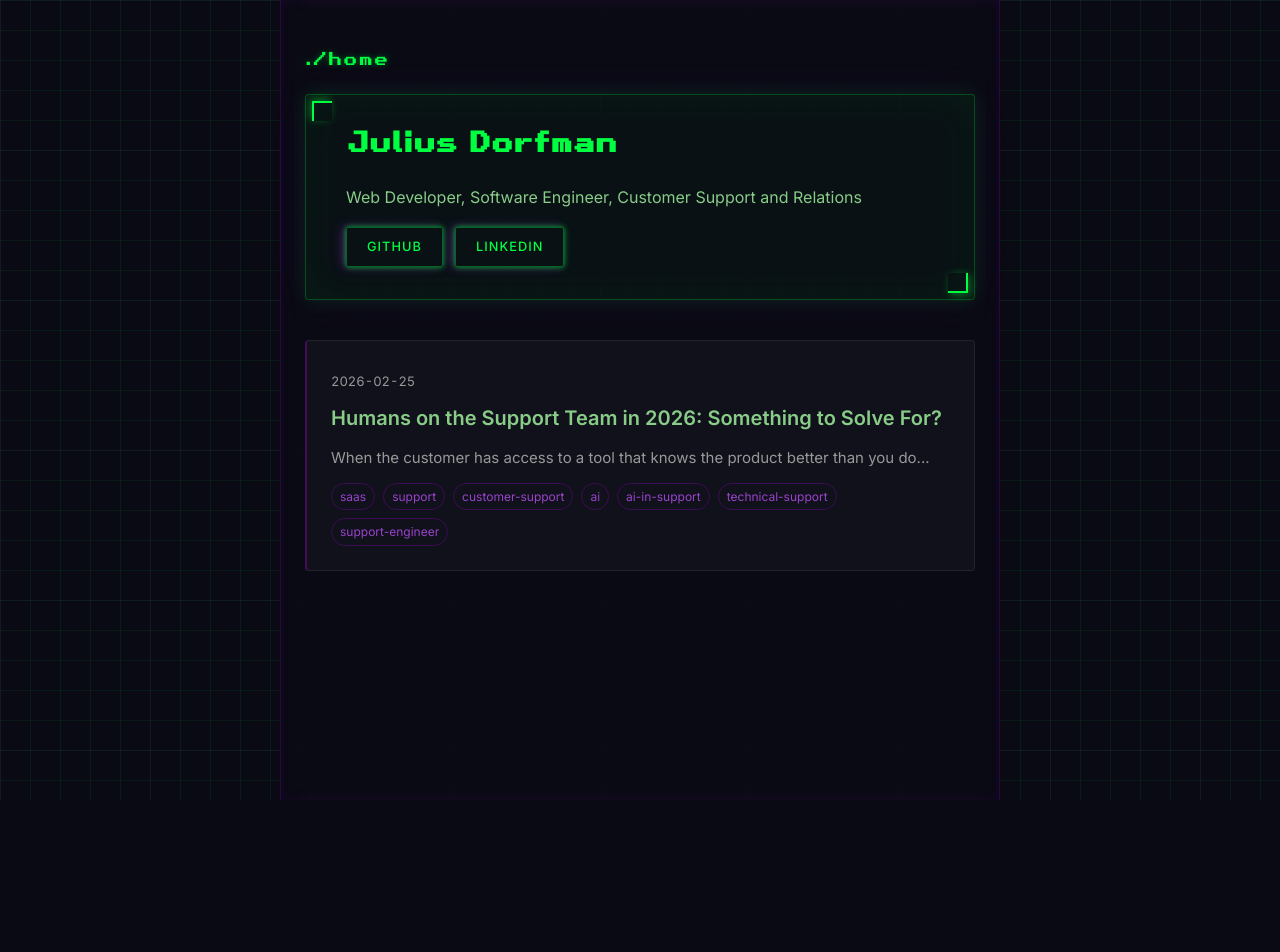
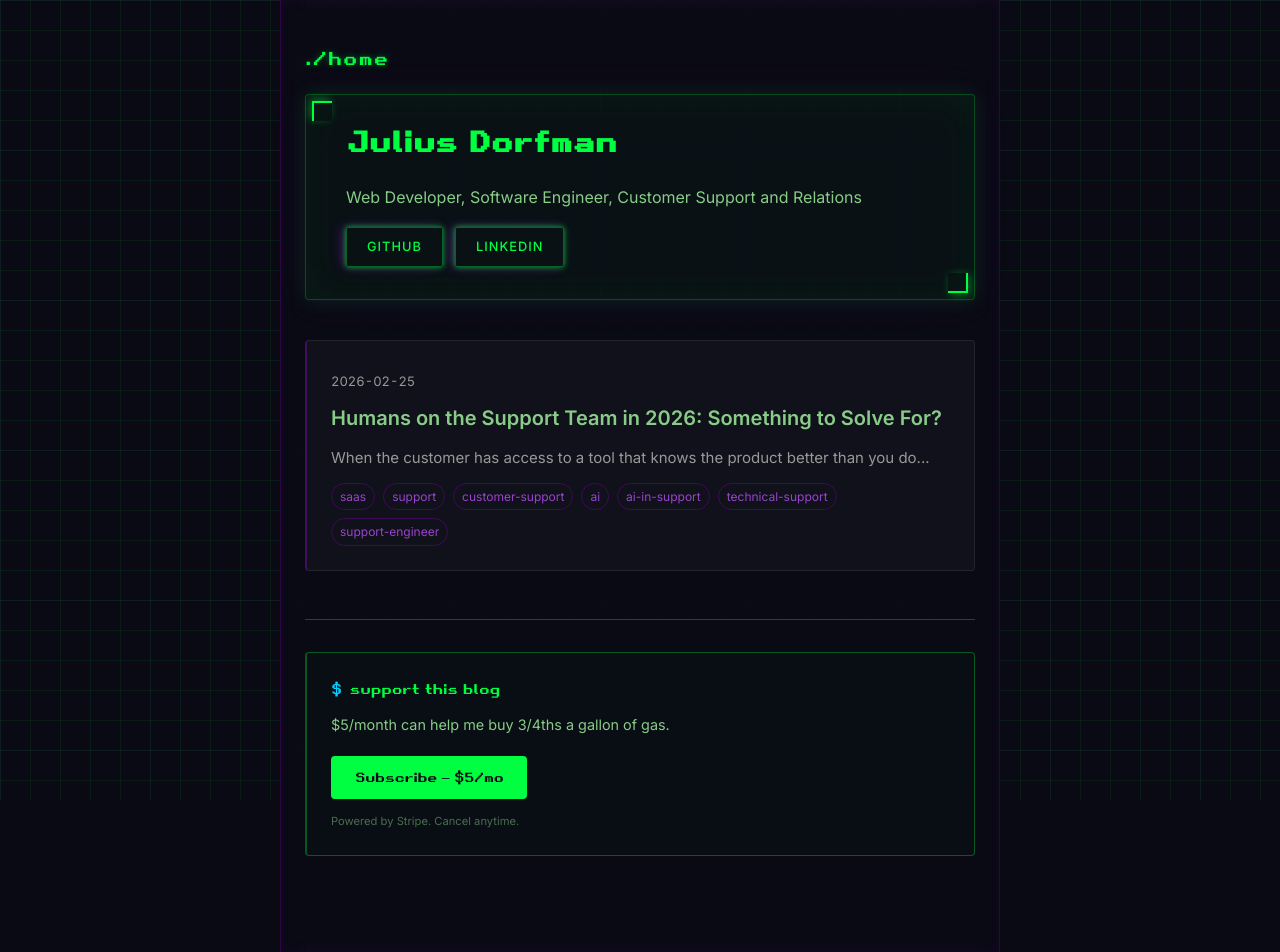
Before and after one commit to JuliusDorfman/JGDwebsite, a Next.js app: page / in a window 1280 px wide. Before the commit the page ends 800 px from the top, so only its background shows below. Built offline with nearby package versions, Linux system fonts and the light colour scheme.

Commit message:
Stripe integration

```diff
--- /dev/null
+++ b/app/api/create-checkout-session/route.ts
@@ -0,0 +1,36 @@
+import { NextResponse } from "next/server";
+import Stripe from "stripe";
+
+const stripe = new Stripe(process.env.STRIPE_SECRET_KEY!);
+
+export async function POST() {
+  try {
+    const session = await stripe.checkout.sessions.create({
+      billing_address_collection: "auto",
+      line_items: [
+        {
+          price_data: {
+            currency: "usd",
+            product_data: {
+              name: "Blog Subscription",
+              description: "Monthly subscription to juliusdorfman.com",
+            },
+            unit_amount: 500, // $5.00 in cents
+            recurring: {
+              interval: "month",
+            },
+          },
+          quantity: 1,
+        },
+      ],
+      mode: "subscription",
+      success_url: `${process.env.NEXT_PUBLIC_SITE_URL || "http://localhost:3000"}/?success=true&session_id={CHECKOUT_SESSION_ID}`,
+      cancel_url: `${process.env.NEXT_PUBLIC_SITE_URL || "http://localhost:3000"}/?canceled=true`,
+    });
+
+    return NextResponse.json({ url: session.url });
+  } catch (err) {
+    const message = err instanceof Error ? err.message : "Unknown error";
+    return NextResponse.json({ error: message }, { status: 500 });
+  }
+}
--- /dev/null
+++ b/app/components/SubscribeButton.tsx
@@ -0,0 +1,51 @@
+"use client";
+
+import { useState } from "react";
+
+export default function SubscribeButton() {
+  const [loading, setLoading] = useState(false);
+
+  async function handleSubscribe() {
+    setLoading(true);
+    try {
+      const res = await fetch("/api/create-checkout-session", {
+        method: "POST",
+      });
+      const data = await res.json();
+
+      if (data.url) {
+        window.location.href = data.url;
+      } else {
+        console.error("Checkout error:", data.error);
+        setLoading(false);
+      }
+    } catch (err) {
+      console.error("Failed to create checkout session:", err);
+      setLoading(false);
+    }
+  }
+
+  return (
+    <section className="subscribe-section">
+      <div className="subscribe-container">
+        <div className="subscribe-header">
+          <span className="subscribe-prompt">$</span>
+          <span className="subscribe-title">support this blog</span>
+        </div>
+        <p className="subscribe-description">
+          $5/month can help me buy 3/4ths a gallon of gas.
+        </p>
+        <button
+          className="subscribe-button"
+          onClick={handleSubscribe}
+          disabled={loading}
+        >
+          {loading ? "Redirecting..." : "Subscribe — $5/mo"}
+        </button>
+        <p className="subscribe-note">
+          Powered by Stripe. Cancel anytime.
+        </p>
+      </div>
+    </section>
+  );
+}
--- a/app/globals.css
+++ b/app/globals.css
@@ -1367,3 +1367,66 @@ body.neon-disabled .hud-bg::after {
 body.neon-disabled .hud-bg {
   opacity: 0.3;
 }
+
+/* Subscribe section */
+.subscribe-section {
+  margin-top: 3rem;
+  padding-top: 2rem;
+  border-top: 1px solid var(--neon-green-border);
+}
+
+.subscribe-container {
+  padding: 1.5rem;
+  border: 1px solid var(--neon-green-border);
+  border-left: 2px solid rgba(0, 255, 65, 0.3);
+  border-radius: 4px;
+  background: rgba(0, 255, 65, 0.02);
+}
+
+.subscribe-header {
+  font-family: "Retro Gaming", monospace;
+  font-size: 0.85rem;
+  color: var(--neon-green);
+  margin-bottom: 0.75rem;
+}
+
+.subscribe-prompt {
+  color: var(--cyan);
+  margin-right: 0.5rem;
+}
+
+.subscribe-title {
+  color: var(--neon-green);
+}
+
+.subscribe-description {
+  font-size: 0.9rem;
+  color: var(--foreground-dim);
+  line-height: 1.6;
+  margin: 0 0 1.25rem 0;
+}
+
+.subscribe-button {
+  display: inline-block;
+  padding: 0.6rem 1.5rem;
+  font-family: "Retro Gaming", monospace;
+  font-size: 0.8rem;
+  color: var(--background);
+  background: var(--neon-green);
+  border: none;
+  border-radius: 4px;
+  cursor: pointer;
+  transition: box-shadow 0.2s, transform 0.2s;
+}
+
+.subscribe-button:hover {
+  box-shadow: var(--neon-glow);
+  transform: translateY(-1px);
+}
+
+.subscribe-note {
+  font-size: 0.7rem;
+  color: var(--foreground-dim);
+  opacity: 0.5;
+  margin: 0.75rem 0 0 0;
+}
--- a/app/page.tsx
+++ b/app/page.tsx
@@ -1,5 +1,6 @@
 import { Metadata } from "next";
 import { getAllPosts } from "@/lib/blog";
+import SubscribeButton from "./components/SubscribeButton";
 
 export const metadata: Metadata = {
   title: "Julius Dorfman",
@@ -69,6 +70,8 @@ export default async function Home() {
           </a>
         ))}
       </main>
+
+      <SubscribeButton />
     </div>
   );
 }
--- a/package.json
+++ b/package.json
@@ -13,7 +13,8 @@
     "next": "16.1.6",
     "next-mdx-remote": "^6.0.0",
     "react": "19.2.3",
-    "react-dom": "19.2.3"
+    "react-dom": "19.2.3",
+    "stripe": "^22.0.1"
   },
   "devDependencies": {
     "@tailwindcss/postcss": "^4",
```
Also changed, not shown: 1 other file (tests, documents, lock files or other folders).
